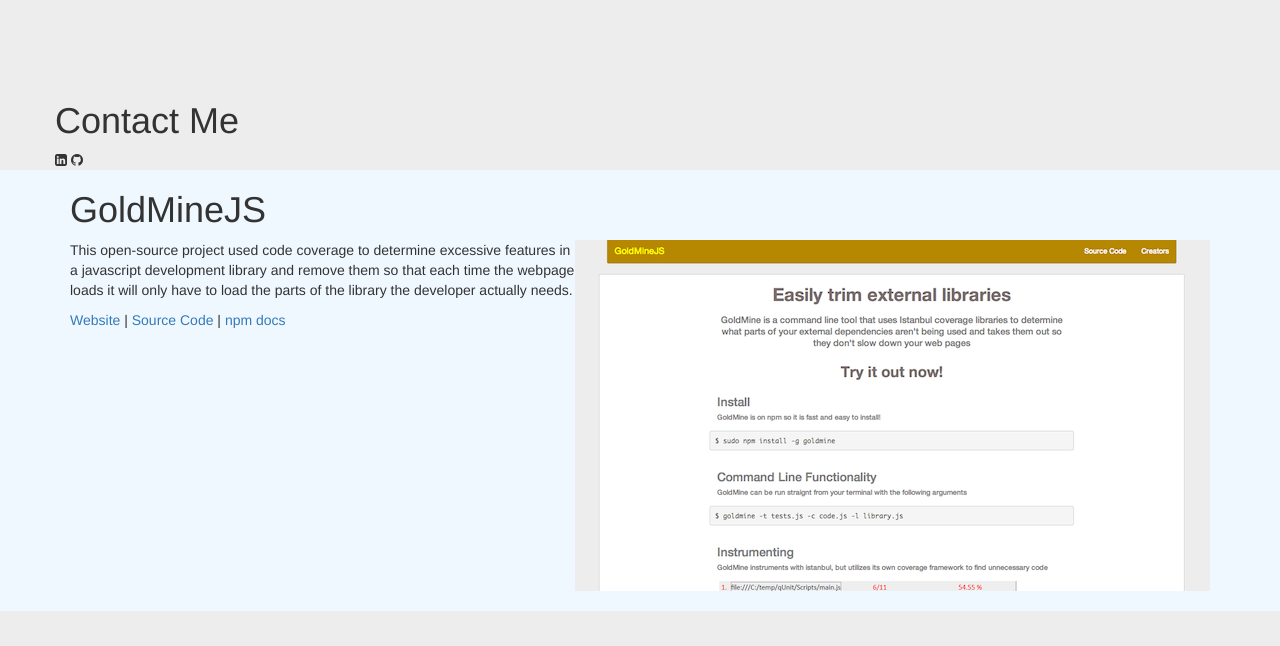
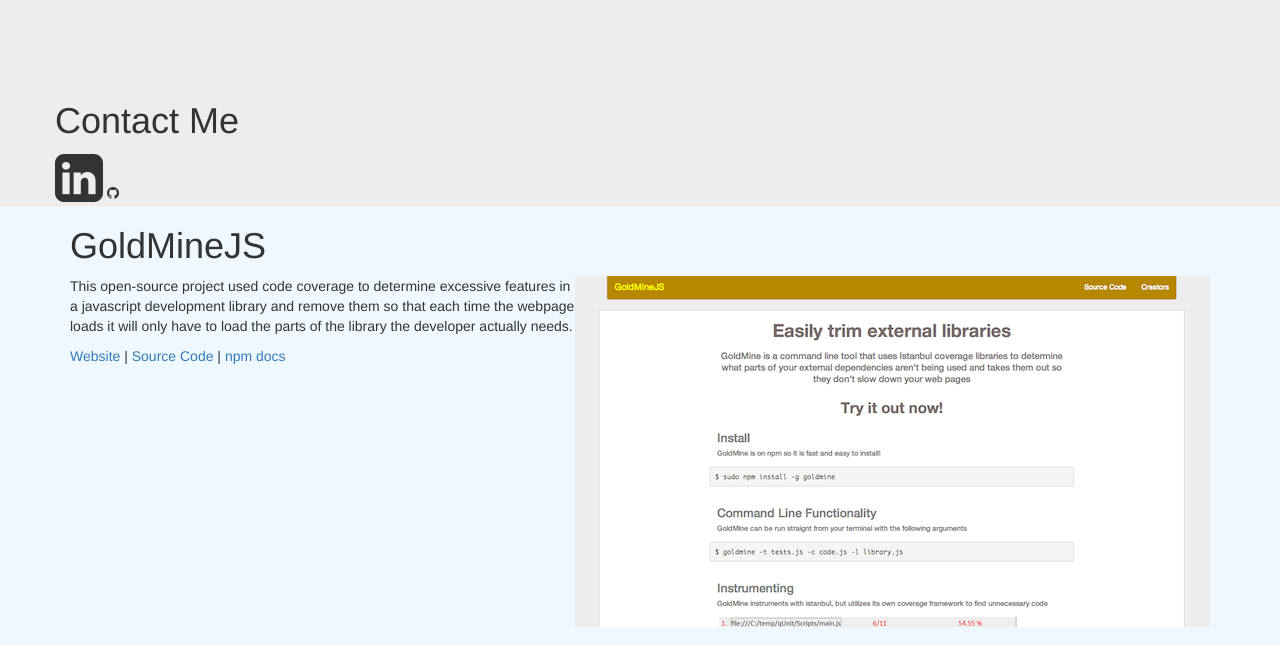
Before and after one commit to alexbrashear/alex_brashear, a Django app: page / in a window 1280 px wide. Shown: the part 964-1610 px from the top of the page. Run offline with Django 3.2, Linux system fonts and the light colour scheme; some libraries are stand-ins or nearby versions.

Commit message:
testing icons

```diff
--- a/alex_brashear/templates/index.html
+++ b/alex_brashear/templates/index.html
@@ -34,7 +34,7 @@
 	<div class="container">
 		<div class="row">
 			<h1>Contact Me</h1>
-			<i class="fa fa-linkedin-square"></i>
+			<i class="fa fa-linkedin-square fa-4x"></i>
 			<i class="fa fa-github"></i>
 		</div>
 
```
